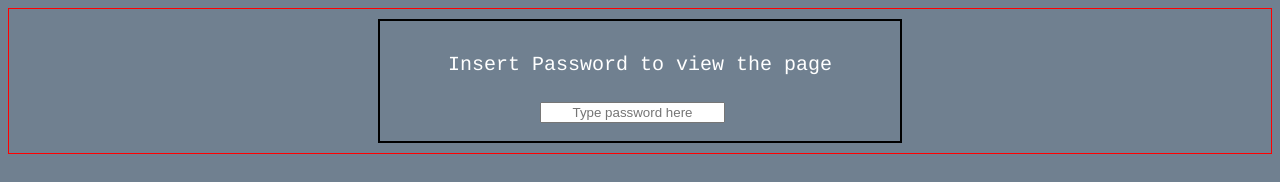
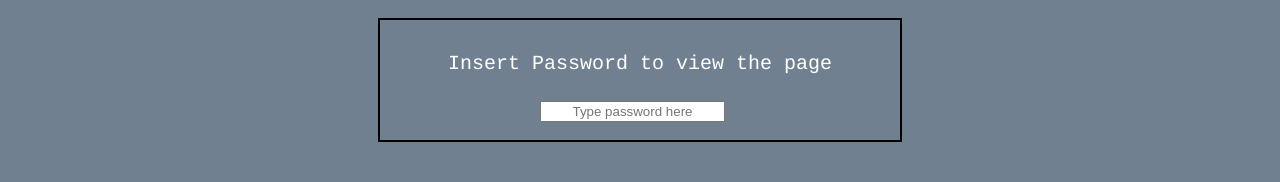
Before and after one commit to Mondal10/Private-Birthday-E-card, a plain HTML site: page index.html in a window 1280 px wide. Drawn offline with nearby package versions, Linux system fonts and the light colour scheme.

Commit message:
removing border

```diff
--- a/index.html
+++ b/index.html
@@ -12,7 +12,7 @@
 </head>
 
 <body>
-    <div class="wrapper" style="border:1px solid red;margin: auto;padding: 10px;"></div>
+    <div class="wrapper" style="margin: auto;padding: 10px;"></div>
     <div class="subWrapper"></div>
 </body>
 
```
